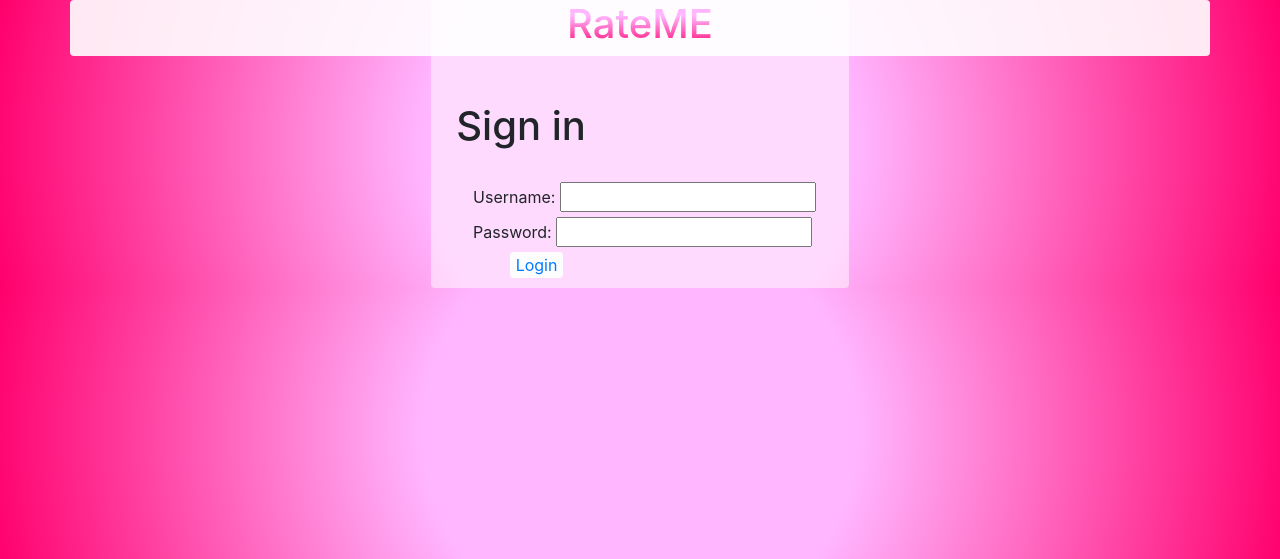
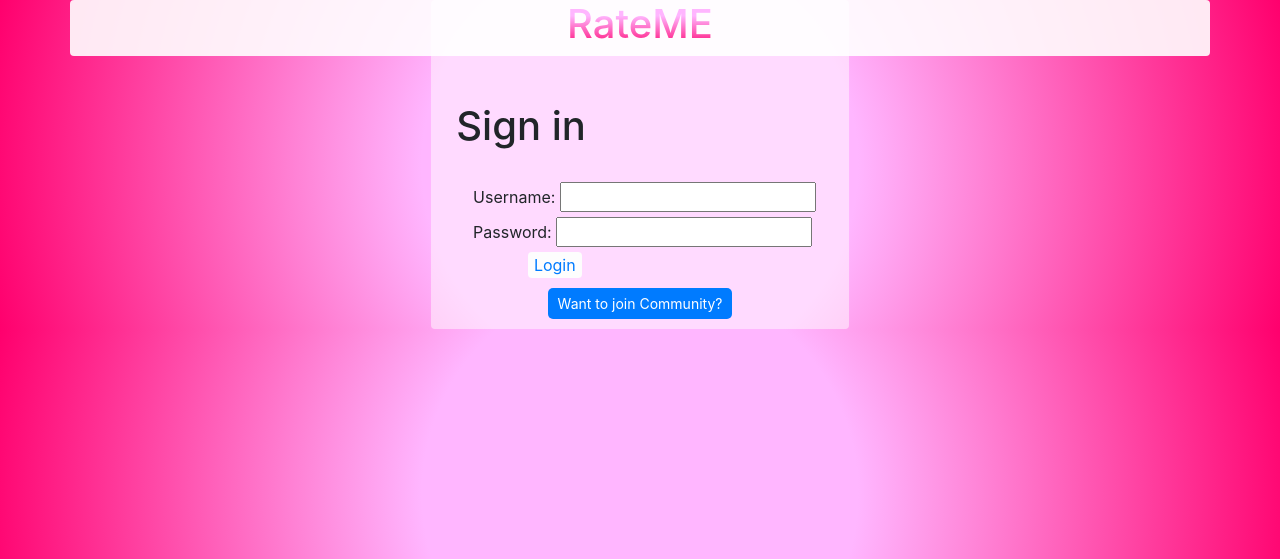
Before and after one commit to CyberHummel/Rate-ME, a PHP site: page / in a window 1280 px wide. Shown: the top 559 px of the page. Run offline with PHP 8.4, Linux system fonts and the light colour scheme.

Commit message:
Login Page redesigned

```diff
--- a/App/Frontend/index.php
+++ b/App/Frontend/index.php
@@ -90,11 +90,14 @@ $conn->close();
     <label for="username">Username:</label>
     <input id="username" name="username" required type="text" />
       <br>
-    <label for="password">Password:</label>
+    <label for="password">Password: </label>
     <input id="password" name="password" required type="password" />
     <!-- wennn das hier gedrückt wird passiert nichts -->
-    <input name="login" type="submit" value="Login" class="button button-primary rounded" style="margin-left: 10%; color: #007bff; border-width: 0; background-color: rgb(253,253,253)"/>
+    <input name="login" type="submit" value="Login" class="button button-primary rounded" style="margin-left: 15%; color: #007bff; border-width: 0; background-color: rgb(253,253,253)"/>
   </form>
+    <div class="button-container">
+        <a href="../Backend/register.php" class="small-button">Want to join Community?</a>
+    </div>
 
 
 </div>
```
